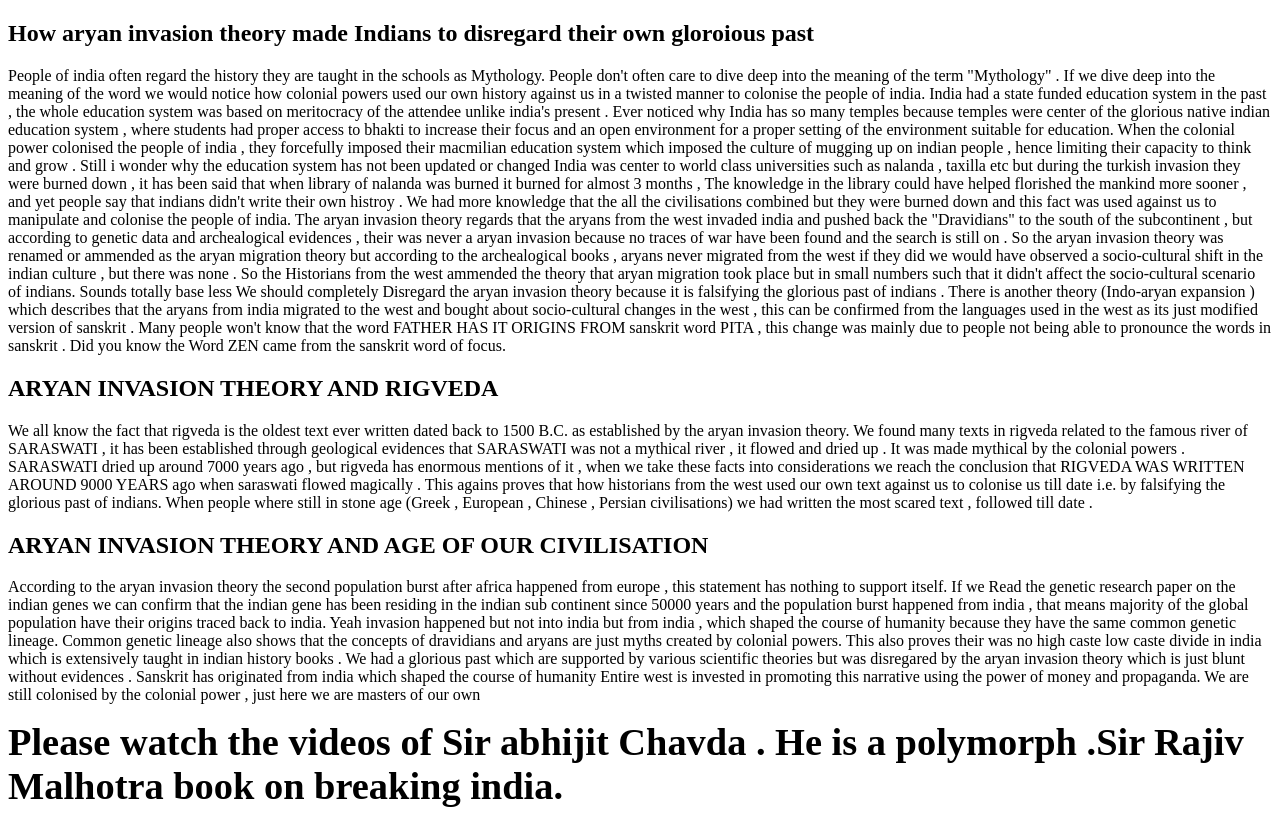
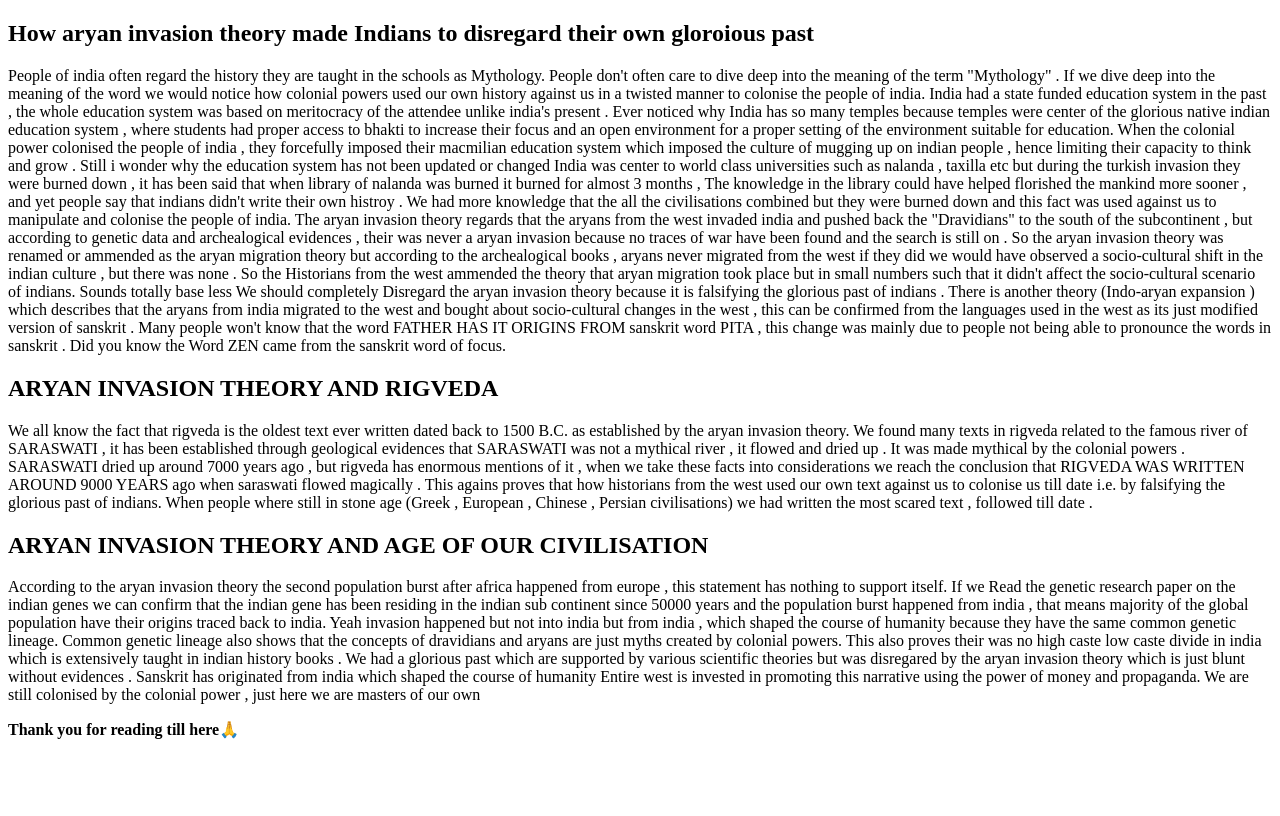
Before and after one commit to Krrish-a07/Krrish-a07.github.io, a plain HTML site: page Aryan_invasion_theory.html in a window 1280 px wide. Drawn offline with Linux system fonts and the light colour scheme.

Commit message:
Update Aryan_invasion_theory.html

```diff
--- a/Aryan_invasion_theory.html
+++ b/Aryan_invasion_theory.html
@@ -57,7 +57,7 @@
         Entire west is invested in promoting this narrative using the power of money and propaganda. We are still colonised by the colonial power , just here we are masters of our own
 
     </p>
-    <b style="font-size: 3vw;">Please watch the videos of Sir abhijit Chavda . He is a polymorph .Sir Rajiv Malhotra book on breaking india.</b>
+    <b>Thank you for reading till here🙏</b>
 
 </body>
 </html>
```
